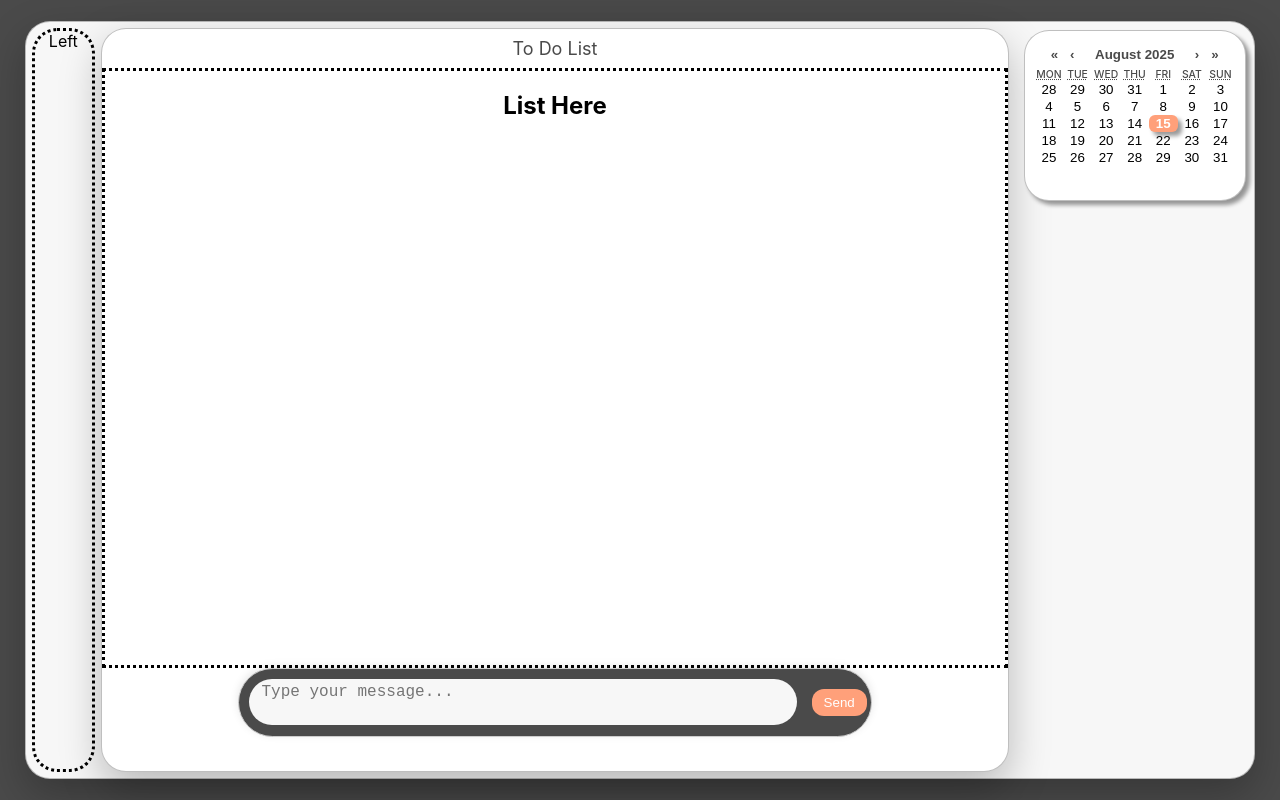
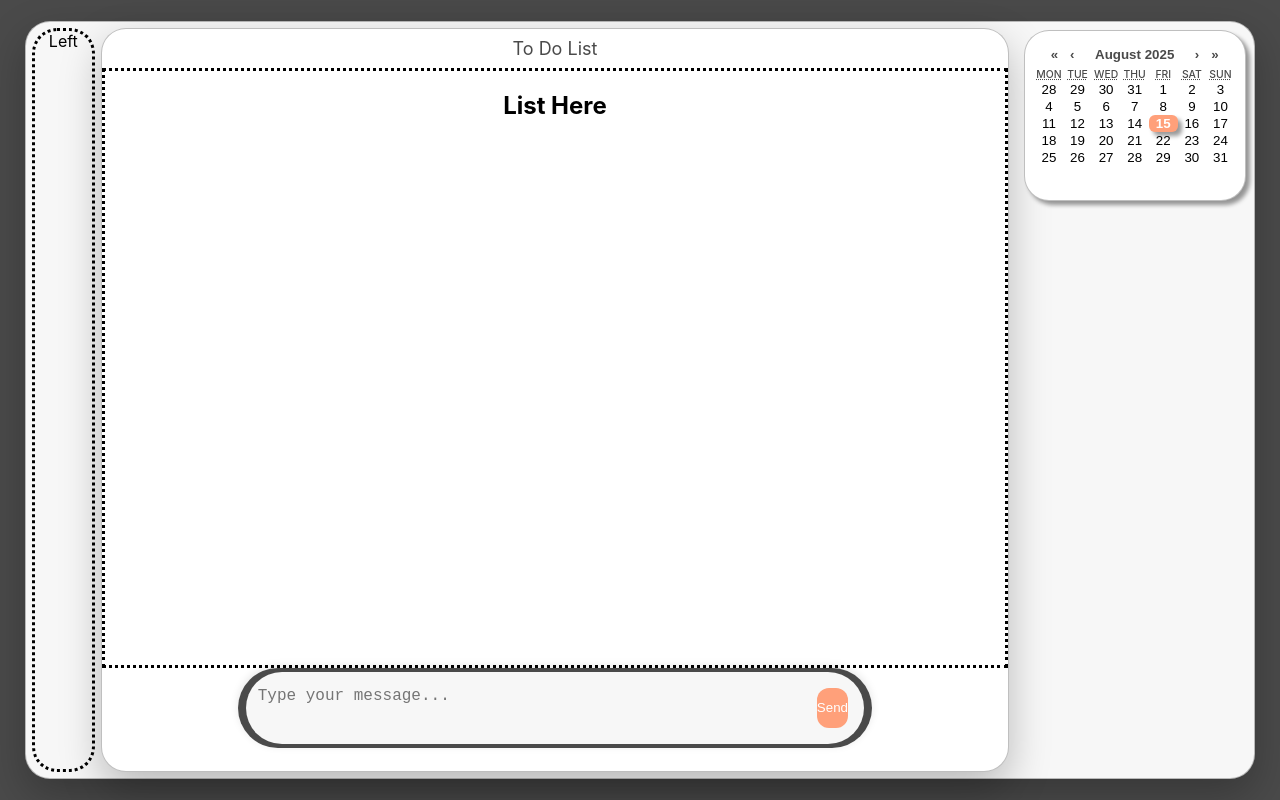
Before and after one commit to JoseLQV/To-do-List-app, a React (Create React App) app in the folder frontend/: page / in a window 1280 px wide. Built offline with nearby package versions, Linux system fonts and the light colour scheme.

Commit message:
Buttom for Text Chat input

```diff
--- a/frontend/src/components/Chat_Input/Chat_Input.css
+++ b/frontend/src/components/Chat_Input/Chat_Input.css
@@ -1,49 +1,44 @@
-.chat-input-container{
-    justify-content: center;
-    display:flex;
-    background-color:  #4A4A4A;
-    color: #4A4A4A;
-
-    width: auto;
+.chat-input-container {
+  position: relative;
+  display: flex;
+  align-items: center;
+  background-color: #4A4A4A;
+  border-radius: 25vh;
+  padding: .5vh 1vh;
   margin-left: 15%;
   margin-right: 15%;
-    height:auto;
-    padding: .5%;
-    border: 1px solid #ccc;
-    border-radius: 25vh;
   box-shadow: 0 -2px 8px rgba(0, 0, 0, 0.1);
-    bottom: 0;
-    align-items: center; /* vertically center content */
 }
 
-/* Textarea inside container */
 .chat-input-field {
-    margin:1%;
-    flex: 1;              /* takes remaining width */
-    min-height: 30px;      /* ensures minimum height */
-    max-height: 150px;     /* prevents overgrowth */
+  flex: 1;
+  border: none;
+  background-color: #f7f7f7;
   resize: none;
-    border: none;
-    border-radius: 25vh;  /* match container for round look */
-    padding: 4px 12px;
-    font-size: 16px;
   outline: none;
-    background-color: #F7F7F7;
+  font-size: 2vh;
+  border-radius: 25vh;
+  padding: 15px 40px 6px 12px;
+  min-height: 30px;
   max-height: 150px;
 }
 
-/* Send button */
 .chat-send-button {
-    margin-left: 8px;
-    padding: 6px 12px;
-    background-color: lightsalmon; /* ChatGPT-style green */
+  position: absolute;
+  right: 3vh;
+  background-color: lightsalmon;
   color: white;
   border: none;
-    border-radius: 12px;
+  border-radius: 1.5vh;
+  width: 5%;
+  height: 50%;
   cursor: pointer;
+  display: flex;
+  align-items: center;
+  justify-content: center;
 }
 
 .chat-send-button:hover {
   background-color: lightgray;
-    color:#4A4A4A
+  color: #4A4A4A;
 }
--- a/frontend/src/components/Chat_Input/Chat_Input.js
+++ b/frontend/src/components/Chat_Input/Chat_Input.js
@@ -7,21 +7,22 @@ export default function ChatInput() {
 
 useEffect(() => {
   const ta = textareaRef.current;
-  if (!ta) return; // stop if ref is null
+  if (!ta) return;
   ta.style.height = "auto";
-  ta.style.height = Math.max(ta.scrollHeight, 30) + "px"; // min 30px
+  ta.style.height = Math.max(ta.scrollHeight, 30) + "px";
 }, [message]);
 
 
 const handleSend = () => {
-  if (!message.trim()) return; // nothing happens
+  if (!message.trim()) return;
   console.log("Message:", message);
-  setMessage(""); // resets textarea safely
+  setMessage("");
 };
 
 
   return (
     <div className="chat-input-container">
+
       <textarea
         ref={textareaRef}
         className="chat-input-field"
--- a/frontend/src/components/ListCard/ListDisplay.js
+++ b/frontend/src/components/ListCard/ListDisplay.js
@@ -1,5 +1,6 @@
 import React from "react";
 import "./ListDisplay.css"
+import ChatInput from "../Chat_Input/Chat_Input";
 
 export default function ListDisplay() {
   return (
```
Lines whose indentation alone changed are shown as unchanged.
